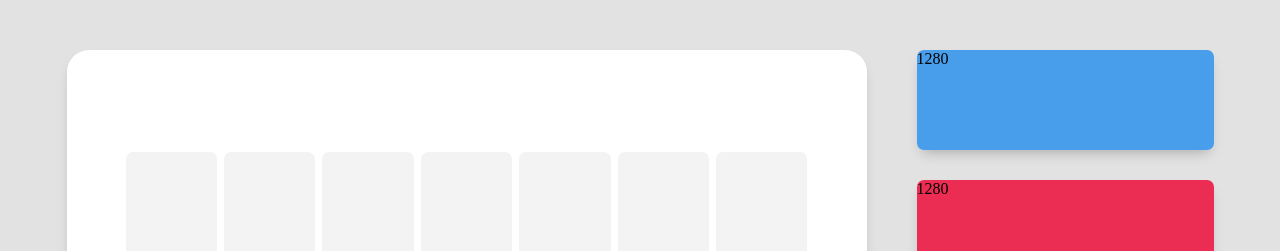
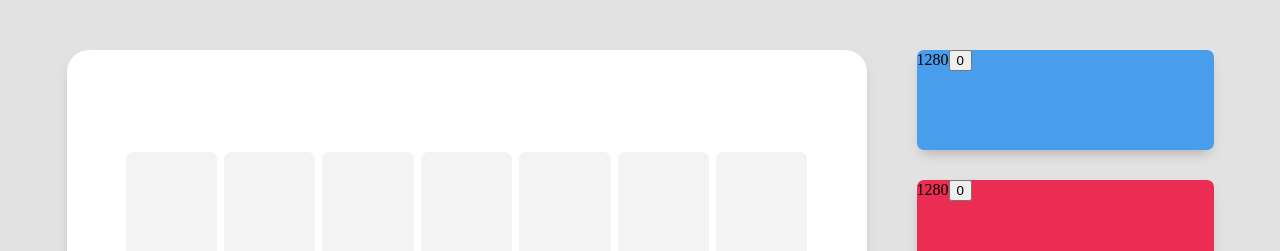
Before and after one commit to codetombomb/mini_vs_max_connect_four, a React (Create React App) app: page / in a window 1280 px wide. Shown: the top 251 px of the page. Built offline with nearby package versions, Linux system fonts and the light colour scheme.

Commit message:
TypeChecking for usePageTitleClicked.tsx hook.

```diff
--- a/src/components/PlayerStats/index.tsx
+++ b/src/components/PlayerStats/index.tsx
@@ -1,13 +1,16 @@
 import useWindowWidth from "../../hooks/useWindowWidth"
+import usePageTitleClicked from "../../hooks/usePageTitleClicked";
 
 import './style.scss';
 
 function PlayerStats({player}: {player: string}) {
   const screenWidth = useWindowWidth()
+  const [clicked, handleClick] = usePageTitleClicked()
 
   return (
     <div className={`PlayerStats PlayerStats--${player}`}>
       {screenWidth}
+      <button onClick={handleClick}>{clicked}</button>
     </div>
   );
 }
--- /dev/null
+++ b/src/hooks/usePageTitleClicked.tsx
@@ -0,0 +1,18 @@
+import {useState, useEffect} from "react"
+
+function usePageTitleClicked(): [number, () => void] {
+    const [clicked, setClicked] = useState(0)
+
+    useEffect(() => {
+        document.title = `You have clicked ${clicked} times`
+    })
+
+    const handleClick = () => {
+        console.log("CLICKED")
+        setClicked(clicked + 1)
+    }
+
+    return [clicked, handleClick]
+}
+
+export default usePageTitleClicked
```
